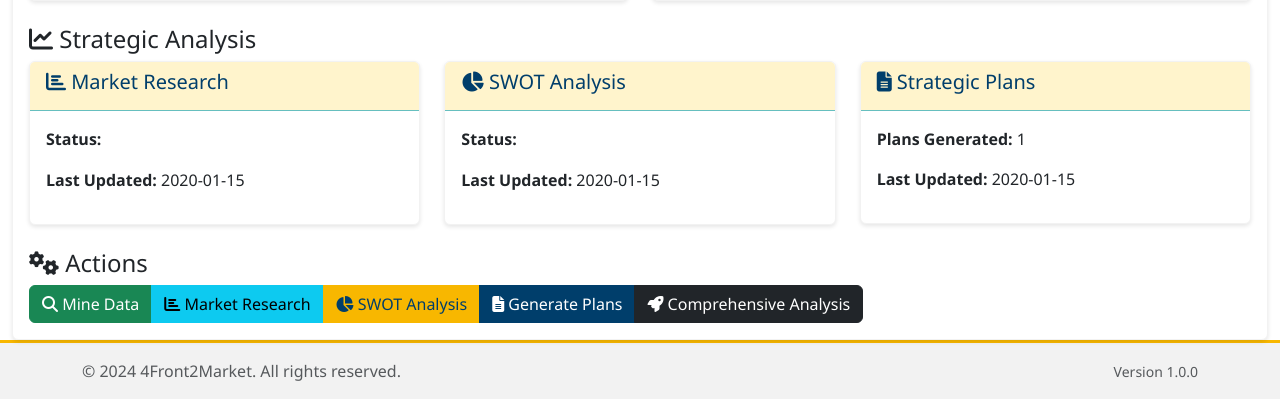
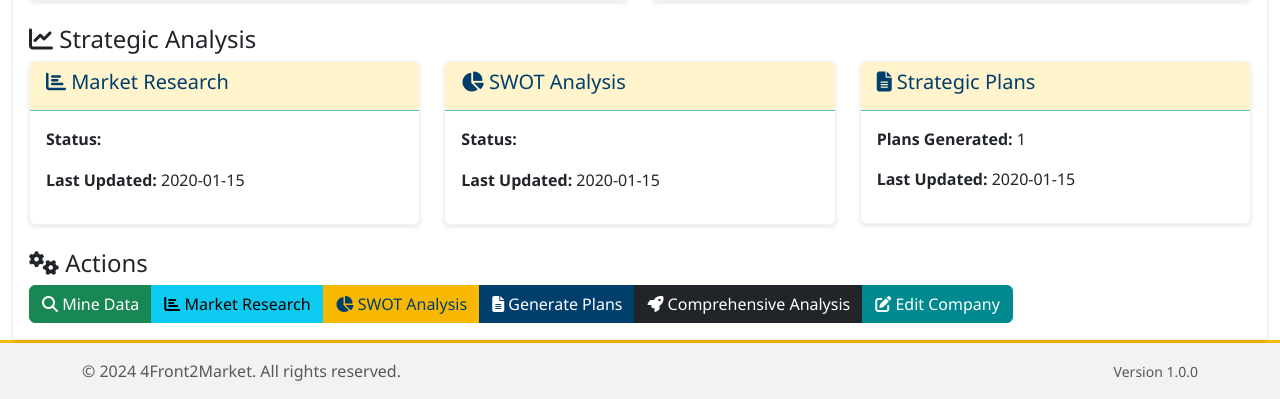
Before and after one commit to DanielHesse79/LeadFinder, a Python web app: template templates/company_profile_view.html in a window 1280 px wide. Shown: the part 1247-1646 px from the top of the page. Run offline with Jinja, Linux system fonts and the light colour scheme; the template is opened without the code that fills it: most values are stand-ins (such as "Sample title", 1, 10 or a date in 2020); some libraries are stand-ins or nearby versions.

Commit message:
feat: Add edit company functionality and fix JavaScript block inheritance
🔧 EDIT COMPANY FEATURE
- Added 'Edit Company' button to action buttons
- Fixed JavaScript block from 'scripts' to 'extra_js' to match base.html
- Added editCompany() function to show edit modal
- Fixed Bootstrap 5 modal syntax (data-bs-dismiss)
- Added comprehensive debugging to all functions

This should resolve the JavaScript loading issues and provide editing capability.

```diff
--- a/templates/company_profile_view.html
+++ b/templates/company_profile_view.html
@@ -255,6 +255,9 @@
                                 <button class="btn btn-dark" onclick="comprehensiveAnalysis({{ company.id }})">
                                     <i class="fas fa-rocket"></i> Comprehensive Analysis
                                 </button>
+                                <button class="btn btn-secondary" onclick="editCompany({{ company.id }})">
+                                    <i class="fas fa-edit"></i> Edit Company
+                                </button>
                             </div>
                         </div>
                     </div>
@@ -334,7 +337,7 @@
                 </form>
             </div>
             <div class="modal-footer">
-                <button type="button" class="btn btn-secondary" data-dismiss="modal">Cancel</button>
+                <button type="button" class="btn btn-secondary" data-bs-dismiss="modal">Cancel</button>
                 <button type="button" class="btn btn-primary" id="saveEditBtn">Save Changes</button>
             </div>
         </div>
@@ -342,7 +345,7 @@
 </div>
 {% endblock %}
 
-{% block scripts %}
+{% block extra_js %}
 <script>
 console.log('Script block reached');
 
@@ -519,6 +522,15 @@ function comprehensiveAnalysis(companyId) {
     }
 }
 
+function editCompany(companyId) {
+    console.log('editCompany called with companyId:', companyId);
+    console.log('CSRF token:', window.csrfToken);
+
+    // Show the edit modal
+    const modal = new bootstrap.Modal(document.getElementById('editCompanyModal'));
+    modal.show();
+}
+
 function deleteCompany(companyId) {
     console.log('deleteCompany called with companyId:', companyId);
     console.log('CSRF token:', window.csrfToken);
```
